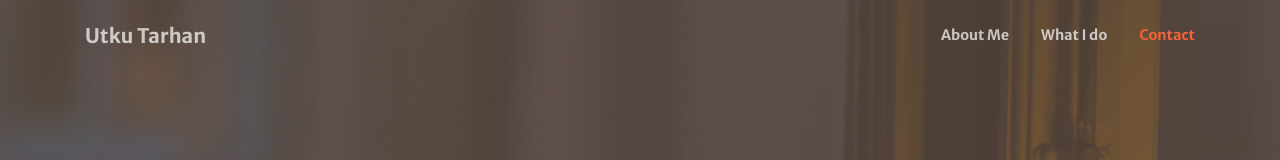
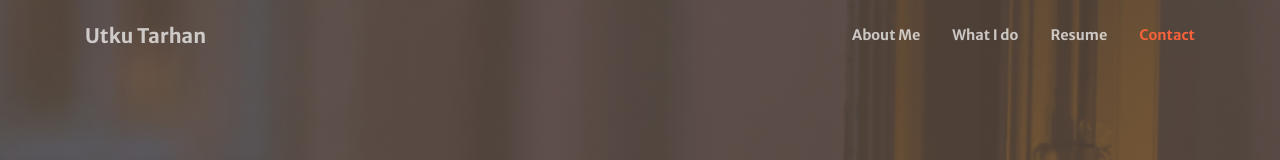
Before and after one commit to utkut/Website-project, a plain HTML site: page index.html in a window 1280 px wide. Shown: the top 160 px of the page. Drawn offline with nearby package versions, Linux system fonts and the light colour scheme.

Commit message:
Created resume directory and forward to maintainance page

```diff
--- a/index.html
+++ b/index.html
@@ -57,10 +57,9 @@ Used Technologies: JavaScript, CSS, HTML5, Linux
           <li class="nav-item">
             <a class="nav-link js-scroll-trigger" href="#services">What I do</a>
           </li>
-          <!-- Still Under Development
+
           <li class="nav-item">
-            <a class="nav-link js-scroll-trigger" href="#portfolio">Portfolio</a>
--->
+            <a class="nav-link js-scroll-trigger" href="/maintainance">Resume</a>
 
           </li>
           <li class="nav-item">
```
